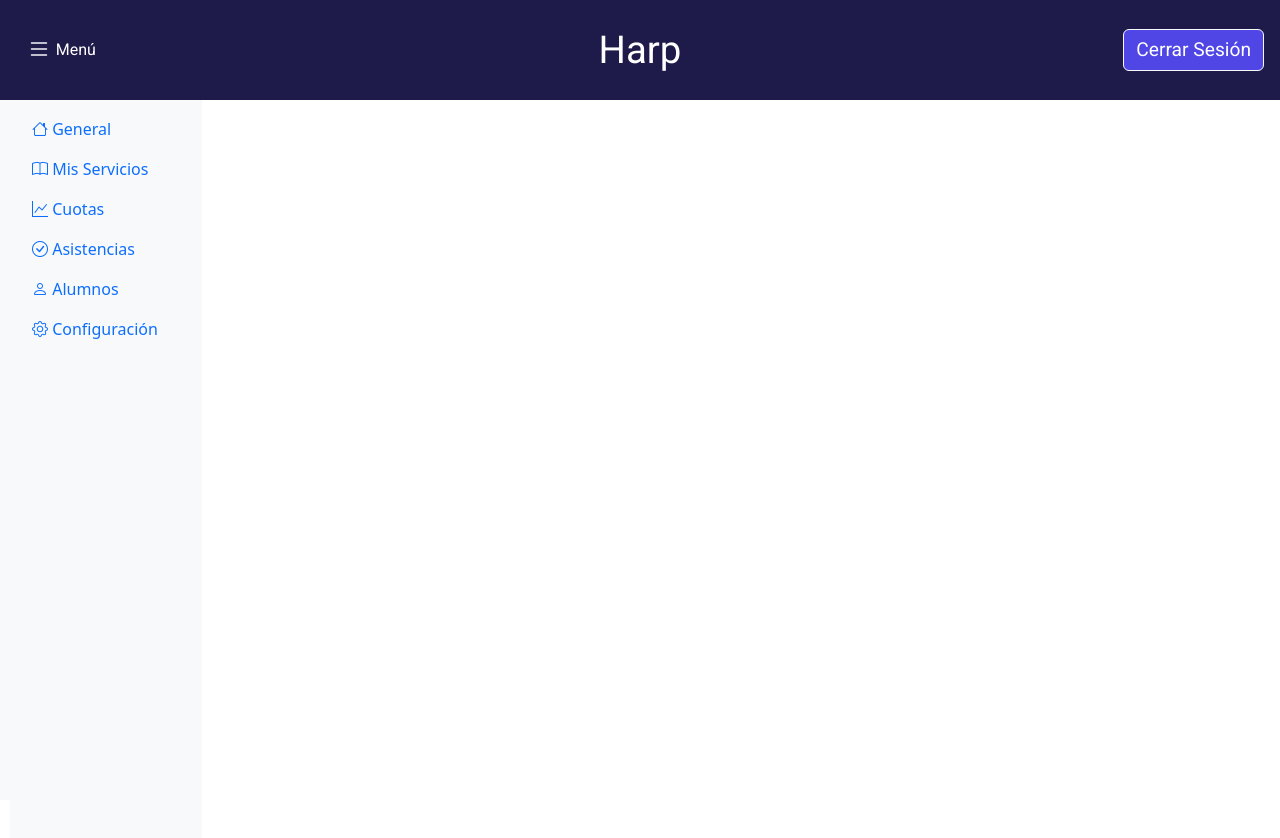
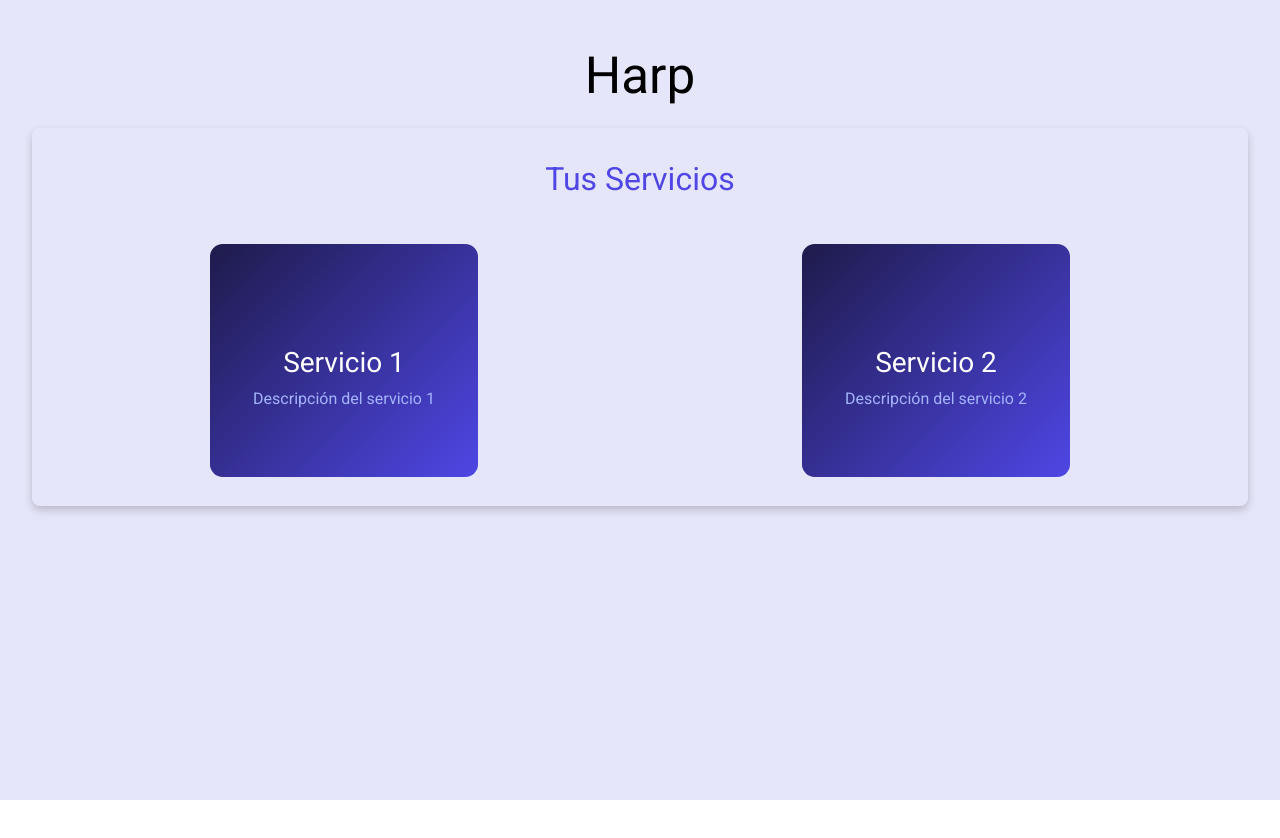
Before and after one commit to oscaralfrm/Grupo5-Comision3k2-SeminarioIntegrador, a React (Vite) app in the folder harp/: page /instructor/1 in a window 1280 px wide. Shown: the top 838 px of the page. After the commit the page ends 800 px from the top, so only its background shows below. Built offline with nearby package versions, Linux system fonts and the light colour scheme.

Commit message:
Creacion base de la pantalla iniciada sesión

```diff
--- /dev/null
+++ b/harp/src/Components/InstructorPrincipal/InstructorPrincipal.css
@@ -0,0 +1,76 @@
+/* InstructorPrincipal.css */
+
+/* Estilos para tarjetas personalizadas */
+.custom-card {
+    background: linear-gradient(135deg, #1E1B4B, #4F46E5); /* Degradado oscuro */
+    color: white;
+    border: none;
+    font-family: Roboto, sans-serif;
+    margin: 0.5vw; /* Espaciado entre tarjetas reducido */
+    padding: 1.5vw; /* Espacio interno reducido */
+    min-height: 6vw; /* Altura mínima ajustada */
+    width: 8vw; /* Ancho reducido */
+    min-width: 16vw; /* Ancho mínimo ajustado */
+    max-width: 20vw; /* Ancho máximo ajustado */
+    border-radius: 1vw; /* Bordes redondeados */
+    transition: transform 0.3s ease; /* Transición para hover */
+    display: flex; /* Flexbox para alinear contenido */
+    flex-direction: column; /* Alinea el contenido en columna */
+    align-items: center; /* Centra el contenido horizontalmente */
+    justify-content: space-between; /* Asegura que el contenido esté bien distribuido */
+}
+
+/* Contenedor del ícono para asegurar alineación uniforme */
+.icon-container {
+    display: flex;
+    justify-content: center;
+    align-items: center;
+    height: 4vw; /* Altura ajustada para icono */
+    margin-bottom: 1vw; /* Separación del título */
+}
+
+/* Estilos para el título y descripción */
+.custom-card h2 {
+    font-size: 1.1em; /* Tamaño de fuente ajustado */
+    color: white;
+    margin: 0.5vw 0;
+    min-height: 2.5vw; /* Asegura alineación uniforme en todas las tarjetas */
+}
+
+.custom-card p {
+    font-size: 0.9em; /* Tamaño de fuente ajustado */
+    color: #A5B4FC;
+    margin: 0;
+    min-height: 4vw; /* Asegura alineación uniforme en todas las tarjetas */
+}
+
+/* Estilos para el botón en las tarjetas */
+.custom-btn {
+    background-color: #4F46E5; /* Color del botón */
+    border: none;
+    color: white;
+    padding: 0.4vw 0.8vw; /* Espacio del botón reducido */
+    border-radius: 0.5vw;
+}
+
+.custom-btn:hover {
+    background-color: #A5B4FC; /* Color del botón al pasar el mouse */
+    color: #1E1B4B; /* Color del texto al pasar el mouse */
+}
+
+/* Efecto de hover en la tarjeta */
+.custom-card:hover {
+    transform: scale(1.05); /* Escalado al pasar el mouse */
+}
+
+/* Animación de entrada para las tarjetas */
+.fade-appear,
+.fade-enter {
+    opacity: 0;
+}
+
+.fade-appear-active,
+.fade-enter-active {
+    opacity: 1;
+    transition: opacity 0.5s ease-in; /* Transición suave */
+}
--- a/harp/src/Components/InstructorPrincipal/InstructorPrincipal.jsx
+++ b/harp/src/Components/InstructorPrincipal/InstructorPrincipal.jsx
@@ -1,62 +1,95 @@
-import React, { useState } from "react";
-import { Routes, Route, useParams } from "react-router-dom";
-import General from "./DashBoard/General.jsx";
-import Alumnos from "./DashBoard/Alumnos/Alumnos.jsx";
-import Cuotas from "./DashBoard/Cuotas/Cuotas.jsx";
-import Asistencias from "./DashBoard/Asistencias/Asistencias.jsx";
-import Configuracion from "./DashBoard/Configuracion/Configuracion.jsx";
-import Estadisticas from "./DashBoard/Estadisticas.jsx";
-import DetalleCuota from "./DashBoard/Cuotas/DetalleCuota.jsx";
-import NavbarInstructor from "./NavbarInstructorPrincipal/NavbarInstructorPrincipal.jsx";
-import Sidebar from "./SideBar/SideBar.jsx";
-import Servicio from "./Servicios/MisServicios.jsx";
-import SeleccionarDeCategorias from "./Servicios/SeleccionDeCategorias.jsx";
-import CrearServicio from "./Servicios/CrearServicio/CrearServicio.jsx";
+import React, { useState, useEffect } from "react";
+import { useParams, useNavigate } from "react-router-dom";
 
 const InstructorPrincipal = () => {
   const { idInstructor } = useParams();
   const [selectedService, setSelectedService] = useState("Servicio-Actualizado");
-  const [isSidebarVisible, setIsSidebarVisible] = useState(true);
+  const [isHarpVisible, setHarpVisible] = useState(false);
+  const [isServicesVisible, setServicesVisible] = useState(false);
+  const [cards, setCards] = useState([]);
+  const [visibleCards, setVisibleCards] = useState([]);
 
-  const toggleSidebar = () => {
-    setIsSidebarVisible((prevState) => !prevState);
+  const navigate = useNavigate();
+
+  // Simulando servicios
+  useEffect(() => {
+    const serviceCards = [
+      { id: 1, title: "Servicio 1", description: "Descripción del servicio 1" },
+      { id: 2, title: "Servicio 2", description: "Descripción del servicio 2" },
+      { id: 3, title: "Servicio 3", description: "Descripción del servicio 3" },
+    ];
+    setCards(serviceCards);
+
+    // Animaciones
+    setTimeout(() => setHarpVisible(true), 500);
+    setTimeout(() => {
+      setServicesVisible(true);
+      // Mostrar las cards una a una después de "Tus Servicios"
+      setTimeout(() => {
+        serviceCards.forEach((card, index) => {
+          setTimeout(() => {
+            setVisibleCards((prev) => {
+              if (!prev.find(c => c.id === card.id)) {
+                return [...prev, card];
+              }
+              return prev;
+            });
+          }, index * 1000); // Retraso de 1 segundo entre cada tarjeta
+        });
+        // Mostrar tarjeta de agregar servicio después de las otras
+        setTimeout(() => {
+          setVisibleCards((prev) => {
+            if (!prev.find(c => c.id === 'add')) {
+              return [...prev,{ id: 'add', title: '+', description: 'Agregar' }];
+            }
+            return prev;
+          });
+        }, serviceCards.length * 1000); // Muestra el '+' al final
+      }, 2000); // Retraso de 2 segundos para que aparezcan después de "Tus Servicios"
+    }, 1500);
+  }, []);
+
+  const handleCardClick = (id) => {
+    if (id === 'add') {
+      navigate("/servicio/crear-servicio"); // Redirige a la página de creación de servicio
+    } else {
+      navigate(`/servicio/${id}`); // Redirige a la página del servicio
+    }
   };
 
   return (
-    <div className="d-flex flex-column flex-md-row" style={{ height: "100vh" }}>
-      {/* Navbar */}
-      <NavbarInstructor toggleSidebar={toggleSidebar} />
+    <div style={{ backgroundColor: '#E6E6FA', height: "100vh", padding: '2rem', fontFamily: 'Roboto', width: '100vw' }}>
+      <div style={{ textAlign: 'center', opacity: isHarpVisible ? 1 : 0, transition: 'opacity 0.5s ease-in-out', color: 'black', padding: '1rem' }}>
+        <h1 style={{ marginBottom: '0.5rem' }}>Harp</h1>
+      </div>
+      {/* Agrupando el fondo y el texto "Tus Servicios" */}
+      <div style={{ textAlign: 'center', opacity: isHarpVisible ? 1 : 0, transition: 'opacity 0.5s ease-in-out', padding: '1rem', borderRadius: '8px', boxShadow: '0 4px 8px rgba(0,0,0,0.2)', position: 'relative' }}>
+        {/* Contenedor para el color de fondo y el texto */}
+        <div style={{ padding: '1rem', borderRadius: '8px', opacity: isServicesVisible ? 1 : 0, transition: 'opacity 0.5s ease-in-out', position: 'relative' }}>
+          <h2 style={{ color: '#4F46E5', margin: 0 }}>Tus Servicios</h2>
+        </div>
 
-      <div className="d-flex flex-grow-1">
-        {/* Sidebar */}
-        {isSidebarVisible && (
-          <div
-            className="d-none d-md-block" // Ocultar en pantallas pequeñas
-            style={{
-              width: "15vw",
-              backgroundColor: "#f8f9fa",
-              position: "relative",
-              zIndex: 2,
-              padding: "1rem", // Espaciado interno
-            }}
-          >
-            <Sidebar selectedService={selectedService} isSidebarVisible={isSidebarVisible} />
-          </div>
-        )}
-
-        <div className="flex-grow-1" style={{ overflowY: "auto" }}>
-          <Routes>
-            <Route path="servicio/crear-servicio/formulario" element={<CrearServicio />} />
-            <Route path="servicio/crear-servicio" element={<SeleccionarDeCategorias />} />
-            <Route path="general" element={<General />} />
-            <Route path="servicio" element={<Servicio />} />
-            <Route path="alumnos" element={<Alumnos service={selectedService} />} />
-            <Route path="cuotas" element={<Cuotas service={selectedService} idInstructor={undefined} />} />
-            <Route path="cuotas/detalle-cuota/:cuotaId" element={<DetalleCuota />} />
-            <Route path="asistencias" element={<Asistencias service={selectedService} />} />
-            <Route path="configuracion" element={<Configuracion service={selectedService} />} />
-            <Route path="estadisticas" element={<Estadisticas service={selectedService} />} />
-          </Routes>
+        {/* Cards de servicios */}
+        <div style={{ display: 'flex', justifyContent: 'space-around', flexWrap: 'wrap', marginTop: '1rem' }}>
+          {visibleCards.map((card) => (
+            <div
+              key={card.id}
+              onClick={() => handleCardClick(card.id)}
+              className="custom-card" // Clase CSS para aplicar estilos personalizados
+              style={{
+                opacity: card.id === 'add' || visibleCards.length > 0 ? 1 : 0, // Mantener visibles las cards ya aparecidas
+                width: '6vw', // Ancho reducido
+                minHeight: '5vw', // Altura mínima ajustada
+                margin: '1vw', // Margen entre tarjetas
+              }}
+            >
+              <div className="icon-container">
+                {/* Aquí puedes agregar el ícono si es necesario */}
+              </div>
+              <h3 className='text-center'>{card.title}</h3>
+              <p className='text-center'>{card.description}</p>
+            </div>
+          ))}
         </div>
       </div>
     </div>
--- a/harp/src/Components/InstructorPrincipal/NavbarInstructorPrincipal/NavbarInstructorPrincipal.jsx
+++ b/harp/src/Components/InstructorPrincipal/NavbarInstructorPrincipal/NavbarInstructorPrincipal.jsx
@@ -1,48 +1,139 @@
+// import React, { useState } from 'react';
+// import { Link } from 'react-router-dom';
+
+// function NavbarInstructor({ toggleSidebar }) {
+//   const [isMenuVisible, setIsMenuVisible] = useState(true);
+
+//   const handleToggleMenu = () => {
+//     setIsMenuVisible((prev) => !prev);
+//     toggleSidebar();
+//   };
+
+//   return (
+//     <nav className="navbar navbar-expand-lg fixed-top d-" style={{ width: '100%', backgroundColor: '#1E1B4B', overflow: 'hidden' }}>
+//       <div className="d-flex justify-content-between align-items-center" style={{ width: '100%', padding: '1rem', position: 'relative' }}>
+//         {/* Botón de menú */}
+//         <button
+//           className="btn d-flex align-items-center"
+//           onClick={handleToggleMenu}
+//           style={{
+//             backgroundColor: 'transparent',
+//             color: 'white',
+//             border: 'none',
+//             padding: '0.5rem 1rem',
+//             marginLeft: '-0.4vw',
+//           }}
+//         >
+//           <i className="bi bi-list" style={{ fontSize: '1.5rem' }}></i>
+//           {isMenuVisible && <span style={{ marginLeft: '0.3rem' }}>Menú</span>}
+//         </button>
+
+//         {/* Título Harp */}
+//         <h1 style={{
+//           fontSize: '3vw',
+//           position: 'absolute',
+//           left: '50%',
+//           transform: 'translateX(-50%)',
+//           margin: 0,
+//         }}>
+//           Harp
+//         </h1>
+
+//         {/* Botón de cerrar sesión */}
+//         <Link className="btn btn-outline-light" to="/logout" style={{ color: 'white', fontSize: '1.2rem' }}>
+//           Cerrar Sesión
+//         </Link>
+//       </div>
+//     </nav>
+//   );
+// }
+
+// export default NavbarInstructor;
 import React, { useState } from 'react';
-import { Link } from 'react-router-dom';
+import { useNavigate } from 'react-router-dom';
+import 'bootstrap/dist/css/bootstrap.min.css';
 
 function NavbarInstructor({ toggleSidebar }) {
   const [isMenuVisible, setIsMenuVisible] = useState(true);
+  const [showDropdown, setShowDropdown] = useState(false);
+  const navigate = useNavigate();
 
   const handleToggleMenu = () => {
     setIsMenuVisible((prev) => !prev);
     toggleSidebar();
   };
 
+  const handleProfileSelect = (option) => {
+    if (option === 'profile') navigate('/mi-cuenta');
+    else if (option === 'settings') navigate('/configuracion');
+    else if (option === 'logout') navigate('/logout');
+    setShowDropdown(false);
+  };
+
+  const toggleDropdown = (e) => {
+    e.stopPropagation();
+    setShowDropdown((prev) => !prev);
+  };
+
+  React.useEffect(() => {
+    const handleClickOutside = () => setShowDropdown(false);
+    document.addEventListener('click', handleClickOutside);
+    return () => {
+      document.removeEventListener('click', handleClickOutside);
+    };
+  }, []);
+
   return (
-    <nav className="navbar navbar-expand-lg fixed-top d-" style={{ width: '100%', backgroundColor: '#1E1B4B', overflow: 'hidden' }}>
-      <div className="d-flex justify-content-between align-items-center" style={{ width: '100%', padding: '1rem', position: 'relative' }}>
-        {/* Botón de menú */}
+    <nav className="navbar navbar-expand-lg fixed-top" style={{ width: '100%', backgroundColor: '#1E1B4B' }}>
+      <div className="d-flex justify-content-between align-items-center" style={{ width: '100%', padding: '1rem' }}>
         <button
           className="btn d-flex align-items-center"
           onClick={handleToggleMenu}
-          style={{
-            backgroundColor: 'transparent',
-            color: 'white',
-            border: 'none',
-            padding: '0.5rem 1rem',
-            marginLeft: '-0.4vw',
-          }}
+          style={{ backgroundColor: 'transparent', color: 'white', border: 'none', padding: '0.5rem 1rem' }}
         >
           <i className="bi bi-list" style={{ fontSize: '1.5rem' }}></i>
-          {isMenuVisible && <span style={{ marginLeft: '0.3rem' }}>Menú</span>}
+          {!isMenuVisible && <span style={{ marginLeft: '0.3rem' }}>Menú</span>}
         </button>
 
-        {/* Título Harp */}
-        <h1 style={{
-          fontSize: '3vw',
-          position: 'absolute',
-          left: '50%',
-          transform: 'translateX(-50%)',
-          margin: 0,
-        }}>
+        <h1 style={{ fontSize: '3vw', margin: 0, color: 'white', textAlign: 'center', flexGrow: 1 }}>
           Harp
         </h1>
 
-        {/* Botón de cerrar sesión */}
-        <Link className="btn btn-outline-light" to="/logout" style={{ color: 'white', fontSize: '1.2rem' }}>
-          Cerrar Sesión
-        </Link>
+        <select className="form-select" style={{ width: '120px', backgroundColor: '#1E1B4B', color: 'white', border: 'none', marginRight: '0.5rem' }}>
+          <option value="service1">Serv. 1</option>
+          <option value="service2">Serv. 2</option>
+          <option value="service3">Serv. 3</option>
+        </select>
+
+        <div className="dropdown" style={{ position: 'relative' }}>
+          <button
+            className="btn"
+            onClick={toggleDropdown}
+            style={{ backgroundColor: 'transparent', color: 'white', border: 'none', padding: '0' }}
+          >
+            Perfil
+          </button>
+
+          {showDropdown && (
+            <ul className="dropdown-menu" style={{ position: 'absolute', right: '0', zIndex: 1000, backgroundColor: '#1E1B4B', borderRadius: '0.5rem', padding: '0.5rem 0' }}>
+              <li>
+                <button className="dropdown-item" onClick={() => handleProfileSelect('profile')} style={{ backgroundColor: 'transparent', color: 'white' }}>
+                  Mi Cuenta
+                </button>
+              </li>
+              <li>
+                <button className="dropdown-item" onClick={() => handleProfileSelect('settings')} style={{ backgroundColor: 'transparent', color: 'white' }}>
+                  Configuración
+                </button>
+              </li>
+              <li>
+                <button className="dropdown-item" onClick={() => handleProfileSelect('logout')} style={{ backgroundColor: 'transparent', color: 'white' }}>
+                  Cerrar Sesión
+                </button>
+              </li>
+            </ul>
+          )}
+        </div>
       </div>
     </nav>
   );
--- a/harp/src/Components/RegisterChooser/RegisterChooser.jsx
+++ b/harp/src/Components/RegisterChooser/RegisterChooser.jsx
@@ -52,7 +52,7 @@ export const RegisterFormChooser = () => {
                             minWidth: '15vw'
                         }}
                     >
-                        Registrarse como Instructor
+                        Regístrate como Instructor
                     </button>
                 </div>
 
@@ -87,7 +87,7 @@ export const RegisterFormChooser = () => {
                             minWidth: '15vw'
                         }}
                     >
-                        Registrarse como Alumno
+                        Regístrate como Alumno
                     </button>
                 </div>
             </div>
--- a/harp/src/Components/RegisterChooser/RegisterFormStudent/RegisterFormStudent.jsx
+++ b/harp/src/Components/RegisterChooser/RegisterFormStudent/RegisterFormStudent.jsx
@@ -45,7 +45,7 @@ export const RegisterFormStudent = () => {
           >
             <h1
               className="mb-3"
-              style={{ marginTop: "1.5em", marginBottom: "1.5em" }}
+              style={{ marginTop: "1.5em", marginBottom: "1.5em",fontSize: '2.5em' }}
             >
               Regístrate como Alumno
             </h1>
```
Also changed, not shown: harp/src/Components/LoginForm/LoginForm.jsx (+13 -13 lines).
